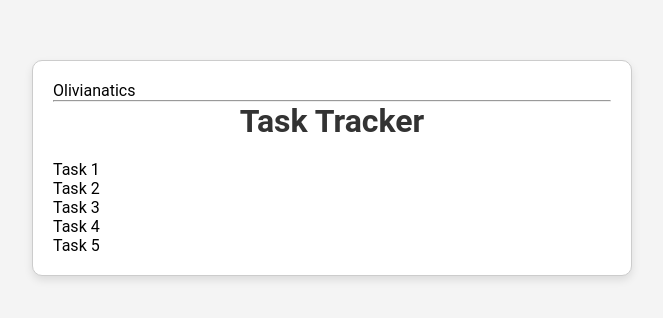
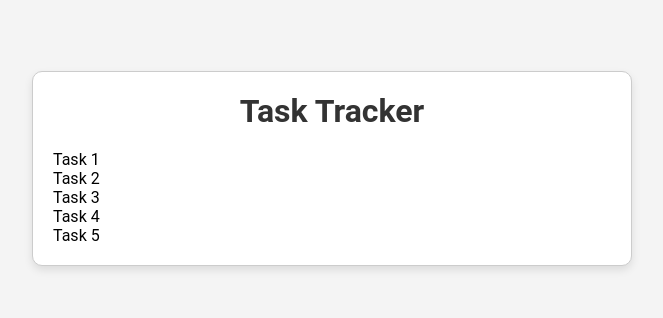
Before and after one commit to mariellethegreat/task-tracker-IV-BSIT-A, a plain HTML site: page index.html in a window 1280 px wide. Shown: the part 232-550 px from the top of the page, without its empty margins (308-971 px from the left). Drawn offline with Linux system fonts and the light colour scheme.

```diff
--- a/index.html
+++ b/index.html
@@ -8,8 +8,6 @@
   </head>
   <body>
     <div class="container">
-      <p>Olivianatics</p>
-      <hr>
       <h1>Task Tracker</h1>
       <ul id="tasks">
         <li>Task 1</li>
```
